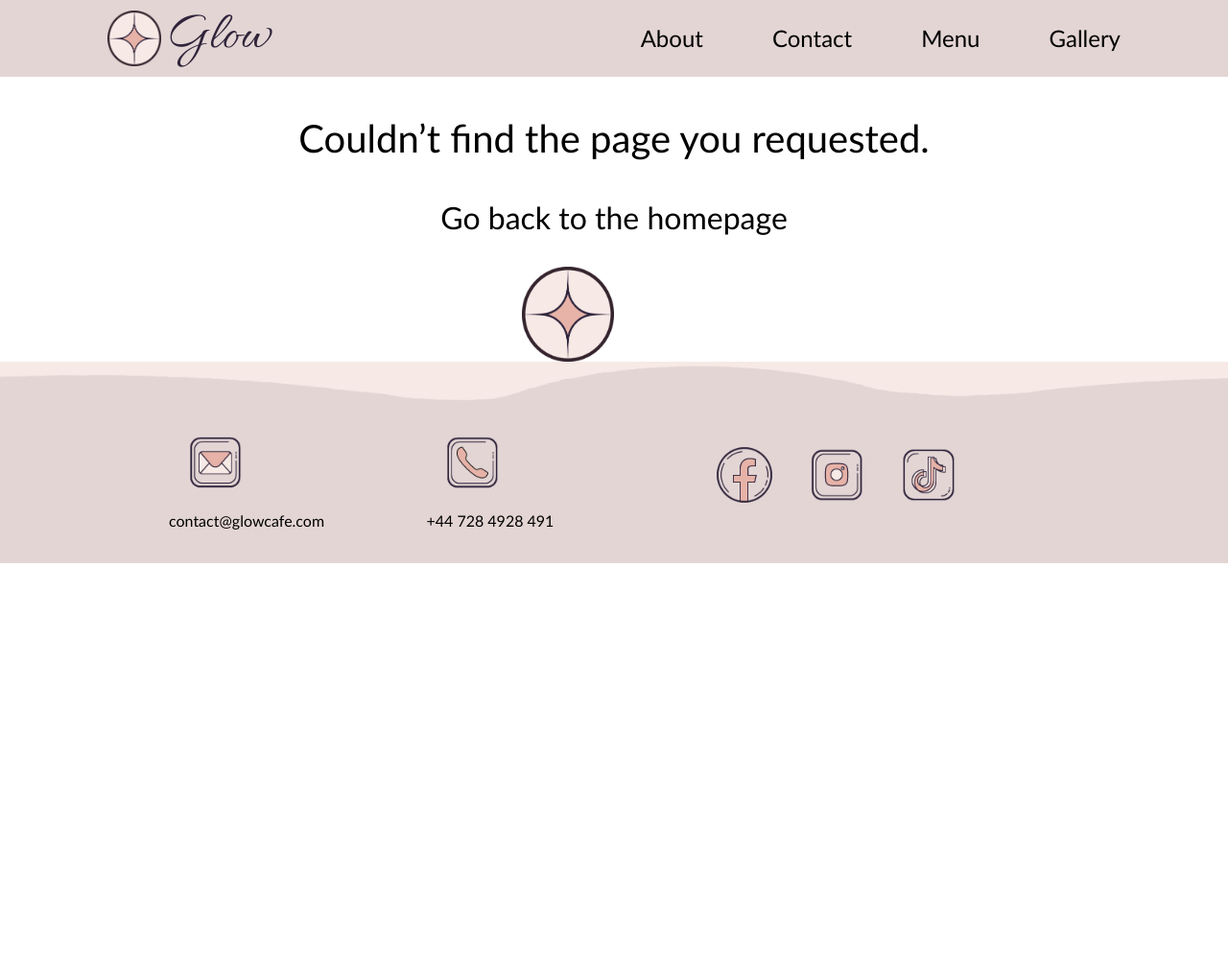
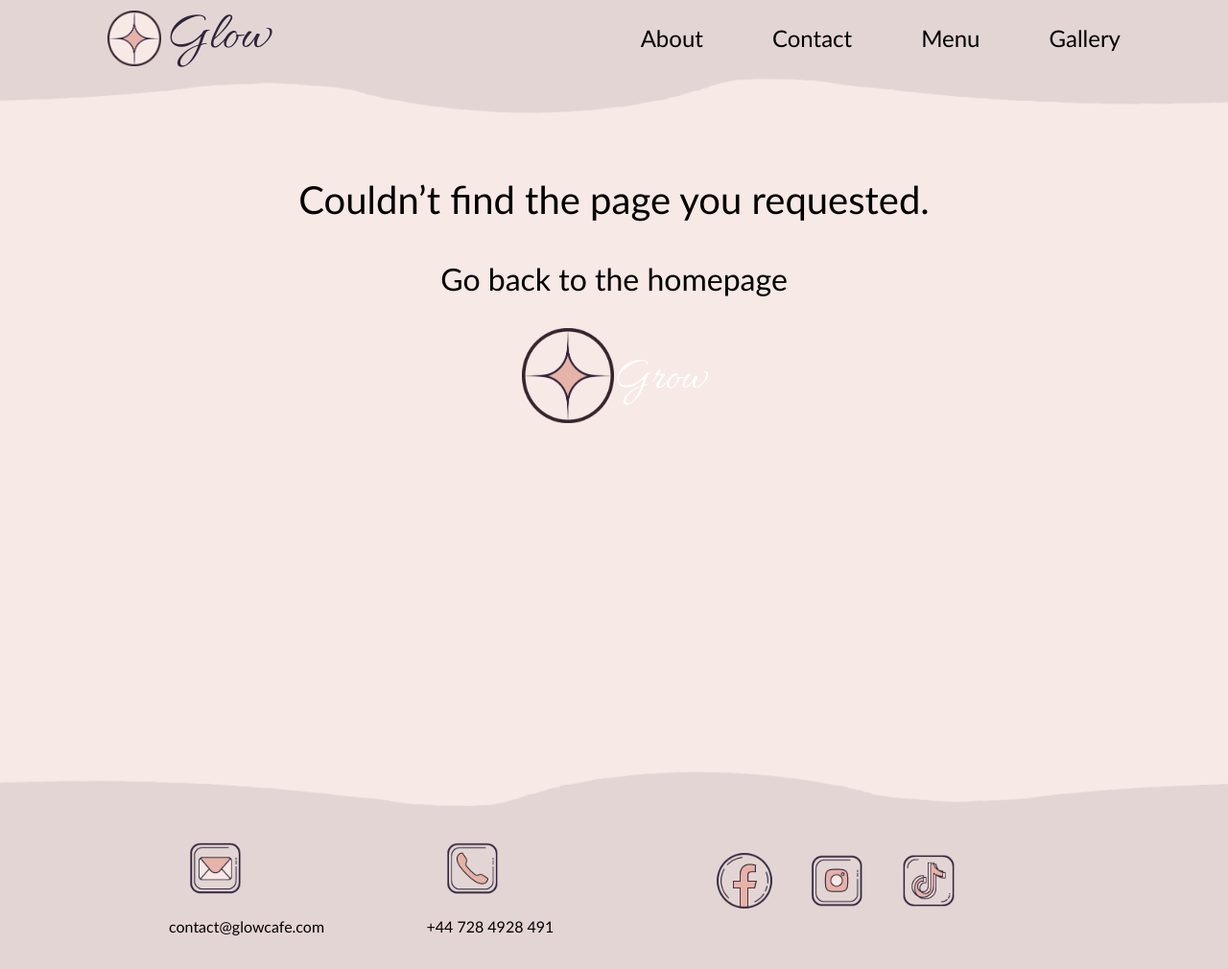
Before and after one commit to galanlaurag/glowcafe, a Flask app: template templates/error.html in a window 1280 px wide. Shown: the whole page at 96% size. Before the commit the page ends 587 px from the top, so only its background shows below. Run offline with Flask 2, Linux system fonts and the light colour scheme; the template is opened without the code that fills it, so the values that code supplies are empty; some libraries are stand-ins or nearby versions.

Commit message:
Update error.html

```diff
--- a/templates/error.html
+++ b/templates/error.html
@@ -11,6 +11,9 @@
 {{ super() }}
 {% endblock %}
 {% block main %}
+  <img src="{{url_for('static', filename='img/headerWave.png') }}" class="headerDrips" data-aos="fade-down" data-aos-duration="1000" data-aos-offset="0">
+        </header>
+	<main>
 <section class="content">
 <h1 class="errormessage">Couldn’t find the page you requested.</h1>
 <a href="/"><h2 class="errormessage">Go back to the homepage</h2></a>
```
